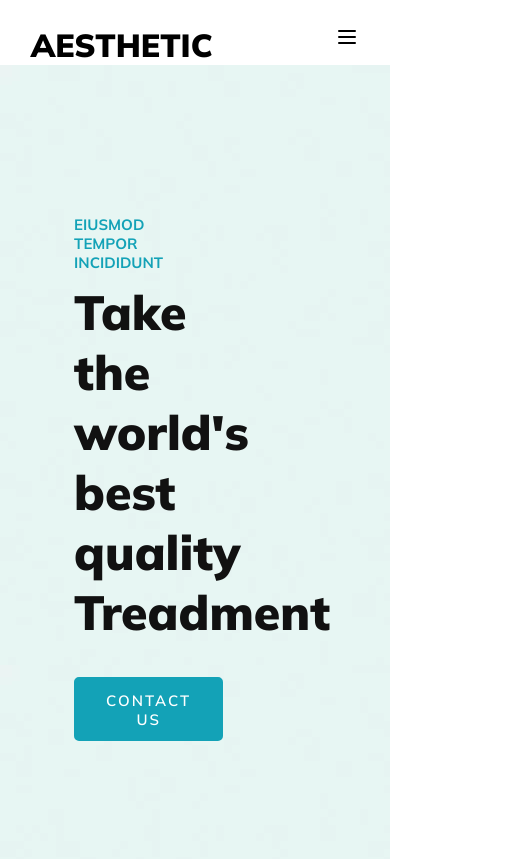
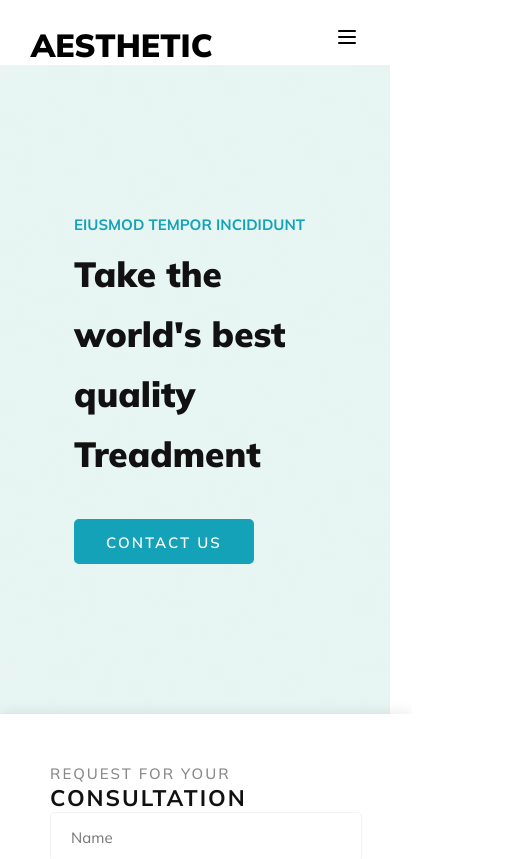
Before and after one commit to khatunsania/skincare, a React (Vite) app: page / in a window 390 px wide. Shown: the top 859 px of the page, 507 px wide, since content can reach past the window. Built offline with nearby package versions, Linux system fonts and the light colour scheme; a web font is replaced by a local one.

Commit message:
problem solved

```diff
--- a/src/index.css
+++ b/src/index.css
@@ -1,3 +1,4 @@
 *{
   margin: 0;
+  padding: 0;
 }
--- a/src/style/Hero.css
+++ b/src/style/Hero.css
@@ -65,3 +65,13 @@
  .logo h1{
     font-weight: 1000;
  }
+ @media(max-width:600px){
+   .img-text{
+      width: 100%;
+   }
+ }
+ @media(max-width:400px){
+   .img-text h2{
+      font-size: 35px;
+   }
+ }
--- a/src/style/Pic.css
+++ b/src/style/Pic.css
@@ -5,3 +5,8 @@
 .pic-sec{
     width: 100%;
 }
+@media(max-width:600px){
+    .g-img img{
+        width: 100%;
+    }
+}
```
